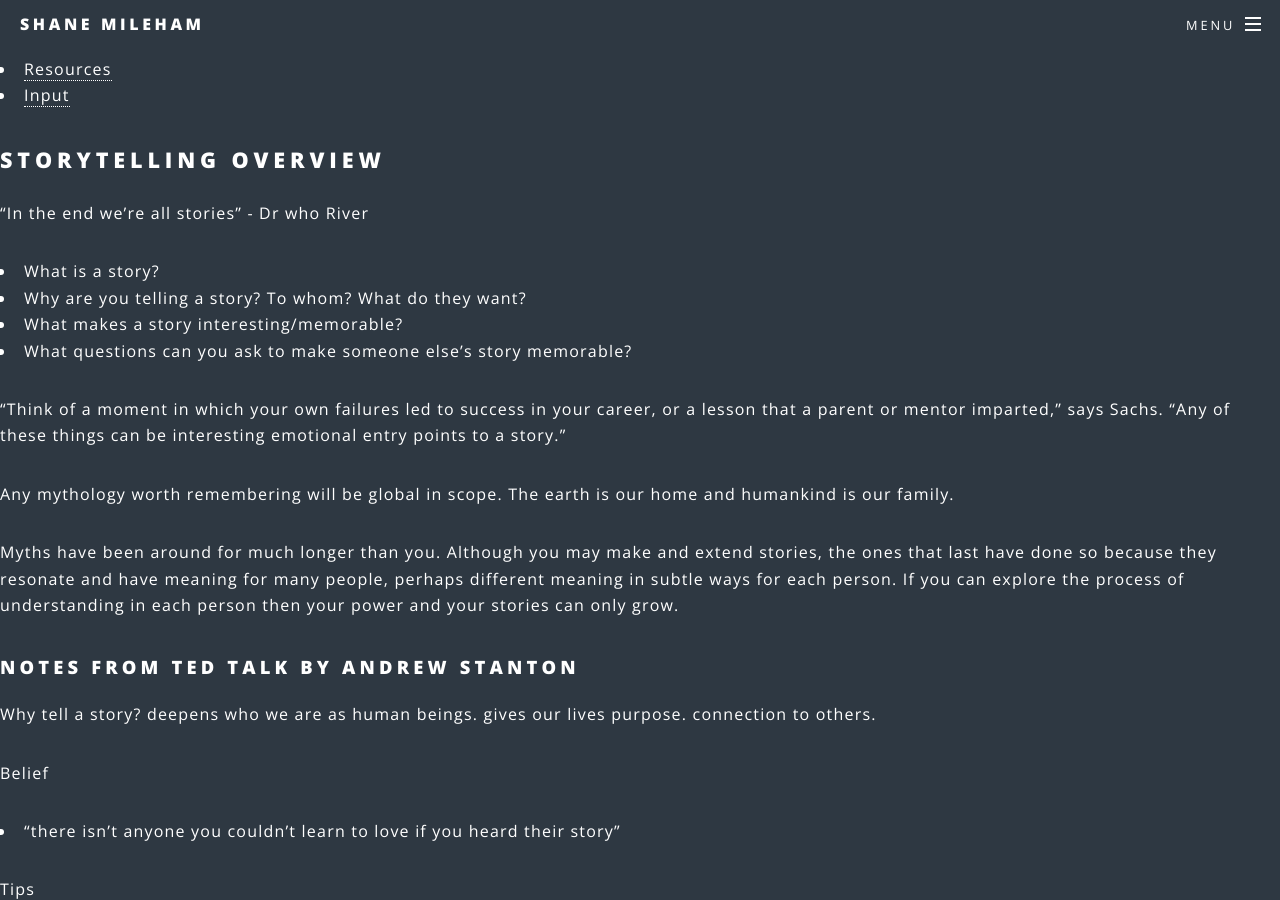
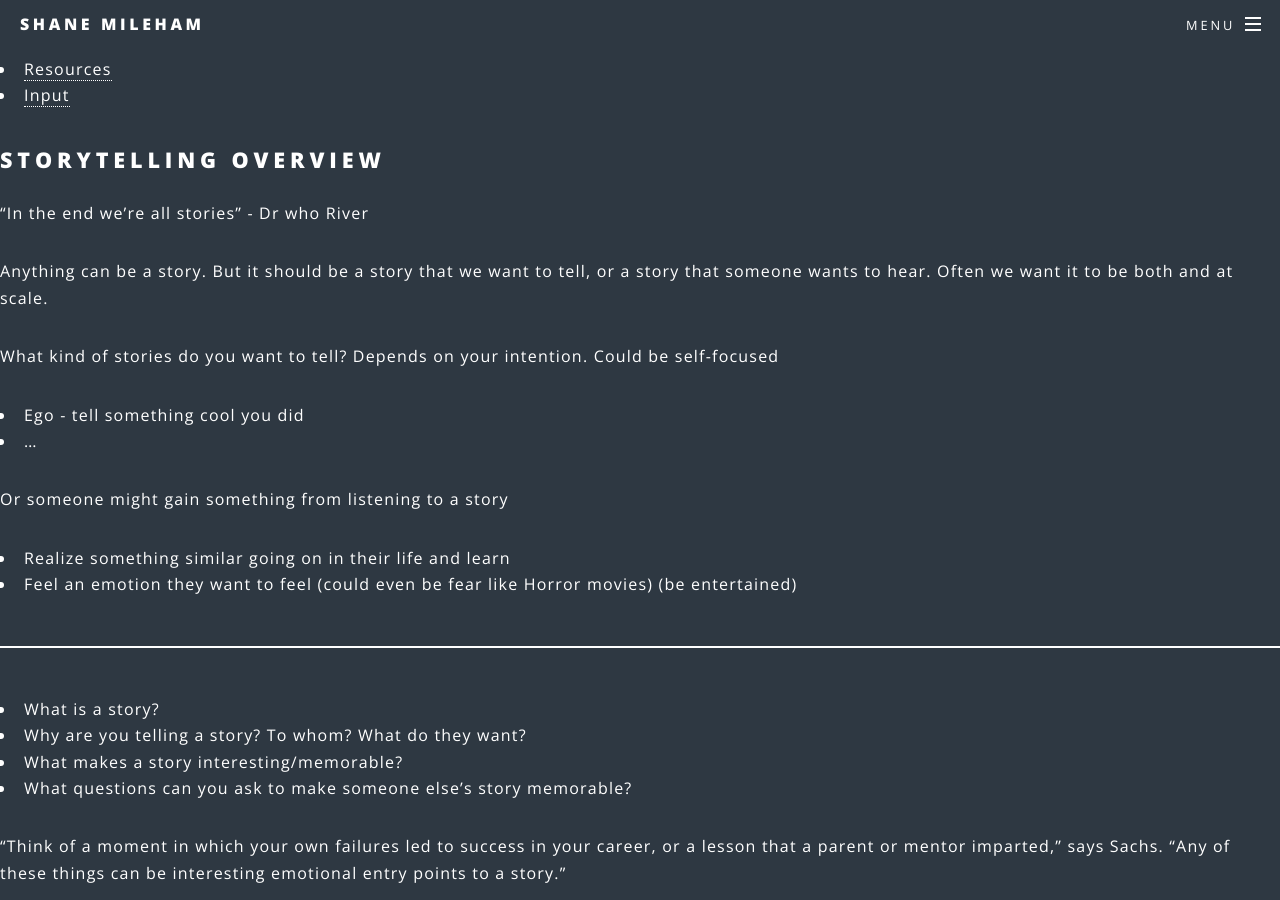
Before and after one commit to shanemileham/shanemileham.github.io, a Jekyll site: the page built from _kb/learn/storytelling.md, in a window 1280 px wide and 900 px high, scrolled down 281 px. Built offline with Jekyll 4.4.1, drawn with Linux system fonts in a browser that asks for light colours; comment, search, counter and statistics services are not loaded.

Commit message:
Added personal notes to storytelling

```diff
--- a/_kb/learn/storytelling.md
+++ b/_kb/learn/storytelling.md
@@ -8,7 +8,18 @@ title: Storytelling
 
 "In the end we're all stories" - Dr who River
 
+Anything can be a story. But it should be a story that we want to tell, or a story that someone wants to hear. Often we want it to be both and at scale.
 
+What kind of stories do you want to tell? Depends on your intention. Could be self-focused
+- Ego - tell something cool you did
+- ...
+
+Or someone might gain something from listening to a story
+- Realize something similar going on in their life and learn
+- Feel an emotion they want to feel (could even be fear like Horror movies) (be entertained)
+
+
+---
 
 - What is a story?
 - Why are you telling a story? To whom? What do they want?
```
